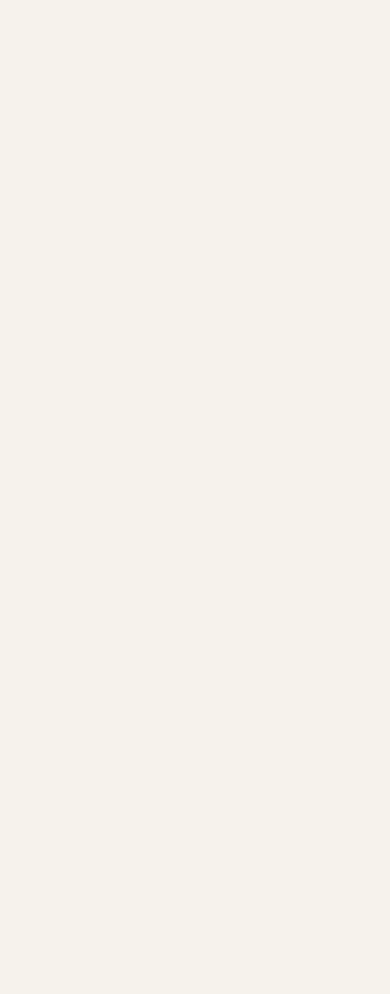
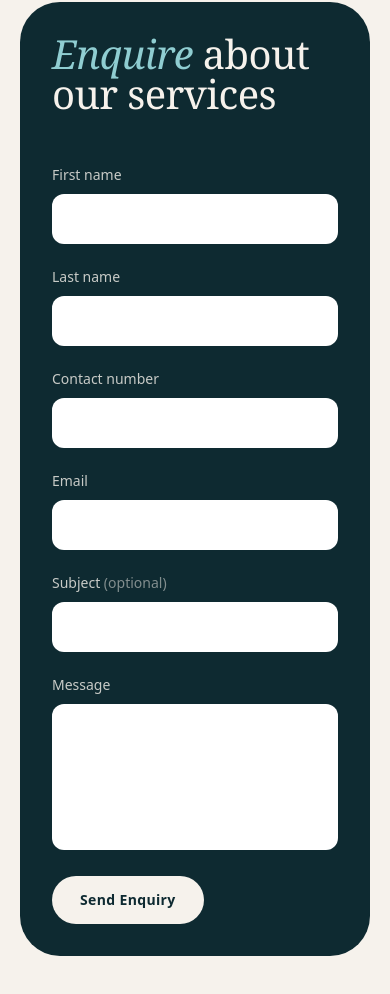
Before and after one commit to aulanchik/medtreats, a React (Vite) app: page / in a window 390 px wide. Shown: the part 8192-9186 px from the top of the page. Before the commit the page ends 8098 px from the top, so only its background shows below. Built offline with nearby package versions, Linux system fonts and the light colour scheme; a web font is replaced by a local one.

Commit message:
feat: add Enquiry section with Netlify Forms submission and some carousel tweaks

```diff
--- /dev/null
+++ b/public/images/__forms.html
@@ -0,0 +1,16 @@
+<!doctype html>
+<html lang="en">
+  <body>
+    <!-- Static copy of the enquiry form so Netlify Forms can detect it at deploy time. -->
+    <form name="enquiry" method="POST" data-netlify="true" netlify-honeypot="bot-field" hidden>
+      <input type="hidden" name="form-name" value="enquiry" />
+      <input name="bot-field" />
+      <input name="firstName" />
+      <input name="lastName" />
+      <input name="phone" />
+      <input name="email" />
+      <input name="subject" />
+      <textarea name="message"></textarea>
+    </form>
+  </body>
+</html>
--- a/src/App.tsx
+++ b/src/App.tsx
@@ -5,6 +5,7 @@ import Treatments from "@/components/Treatments";
 import Academy from "@/components/Academy";
 import Gallery from "@/components/Gallery";
 import Testimonials from "@/components/Testimonials";
+import Enquiry from "@/components/Enquiry";
 
 export default function App() {
   return (
@@ -23,6 +24,7 @@ export default function App() {
         <Academy />
         <Gallery />
         <Testimonials />
+        <Enquiry />
       </main>
     </>
   );
--- a/src/components/Carousel.tsx
+++ b/src/components/Carousel.tsx
@@ -67,7 +67,7 @@ export default function Carousel<T>({
             type="button"
             onClick={() => go(index - 1)}
             aria-label="Previous testimonial"
-            className="btn btn-outline size-12 !px-0"
+            className="btn btn-outline size-12 px-0!"
           >
             ←
           </button>
@@ -75,7 +75,7 @@ export default function Carousel<T>({
             type="button"
             onClick={() => go(index + 1)}
             aria-label="Next testimonial"
-            className="btn btn-outline size-12 !px-0"
+            className="btn btn-outline size-12 px-0!"
           >
             →
           </button>
--- /dev/null
+++ b/src/components/Enquiry.tsx
@@ -0,0 +1,84 @@
+import { useState, type ChangeEvent } from "react";
+import enquiry from "@/data/enquiry.json";
+import Accented from "./Accented";
+import Field from "./Field";
+import Reveal from "./Reveal";
+
+type Status = "idle" | "sending" | "sent" | "error";
+
+const messages: Partial<Record<Status, string>> = {
+  sent: "Thank you — your enquiry has been sent.",
+  error: "Something went wrong. Please try again.",
+};
+
+export default function Enquiry() {
+  const [status, setStatus] = useState<Status>("idle");
+
+  // Posts to Netlify Forms (the form is registered in public/__forms.html).
+  const handleSubmit = async (e: ChangeEvent<HTMLFormElement>) => {
+    e.preventDefault();
+    const form = e.currentTarget;
+    const body = new URLSearchParams();
+    for (const [key, value] of new FormData(form)) {
+      if (typeof value === "string") body.append(key, value);
+    }
+
+    setStatus("sending");
+    try {
+      const res = await fetch("/", {
+        method: "POST",
+        headers: { "Content-Type": "application/x-www-form-urlencoded" },
+        body,
+      });
+      if (!res.ok) throw new Error(String(res.status));
+      form.reset();
+      setStatus("sent");
+    } catch {
+      setStatus("error");
+    }
+  };
+
+  return (
+    <section id="enquiry" className="container-page py-24 lg:py-32">
+      <div className="grid grid-cols-1 gap-12 rounded-[2.5rem] bg-brand-900 p-8 text-cream [--accent:var(--color-brand-300)] sm:p-14 lg:grid-cols-12">
+        <Reveal className="lg:col-span-5">
+          <h2 className="text-h2">
+            <Accented text={enquiry.title} />
+          </h2>
+        </Reveal>
+
+        <form
+          name="enquiry"
+          method="POST"
+          onSubmit={handleSubmit}
+          className="grid grid-cols-1 gap-5 sm:grid-cols-2 lg:col-span-7"
+        >
+          <input type="hidden" name="form-name" value="enquiry" />
+          <p hidden>
+            <label>
+              Don’t fill this out:{" "}
+              <input name="bot-field" tabIndex={-1} autoComplete="off" />
+            </label>
+          </p>
+
+          {enquiry.form.map((field) => (
+            <Field key={field.name} {...field} />
+          ))}
+
+          <div className="flex flex-wrap items-center gap-5 sm:col-span-2">
+            <button
+              type="submit"
+              disabled={status === "sending"}
+              className="btn bg-cream text-brand-900 hover:bg-brand-300 disabled:opacity-60"
+            >
+              {status === "sending" ? "Sending…" : enquiry.action.label}
+            </button>
+            <p role="status" className="text-sm text-cream/80">
+              {messages[status]}
+            </p>
+          </div>
+        </form>
+      </div>
+    </section>
+  );
+}
--- /dev/null
+++ b/src/components/Field.tsx
@@ -0,0 +1,49 @@
+type Props = {
+  name: string;
+  label: string;
+  type: string;
+  autoComplete?: string;
+  required?: boolean;
+};
+
+const control =
+  "mt-2 w-full rounded-xl border border-transparent bg-white px-4 py-3 text-base text-brand-900 outline-none transition focus:ring-4 focus:ring-brand-500/40 user-invalid:border-rose-500 user-invalid:ring-4 user-invalid:ring-rose-500/30";
+
+export default function Field({
+  name,
+  label,
+  type,
+  autoComplete,
+  required = true,
+}: Props) {
+  const id = `enquiry-${name}`;
+  const isTextarea = type === "textarea";
+
+  return (
+    <div className={isTextarea ? "sm:col-span-2" : ""}>
+      <label htmlFor={id} className="text-sm font-medium text-cream/80">
+        {label}
+        {!required && <span className="text-cream/50"> (optional)</span>}
+      </label>
+      {isTextarea ? (
+        <textarea
+          id={id}
+          name={name}
+          rows={5}
+          required={required}
+          autoComplete={autoComplete}
+          className={`${control} resize-none`}
+        />
+      ) : (
+        <input
+          id={id}
+          name={name}
+          type={type}
+          required={required}
+          autoComplete={autoComplete}
+          className={control}
+        />
+      )}
+    </div>
+  );
+}
```
